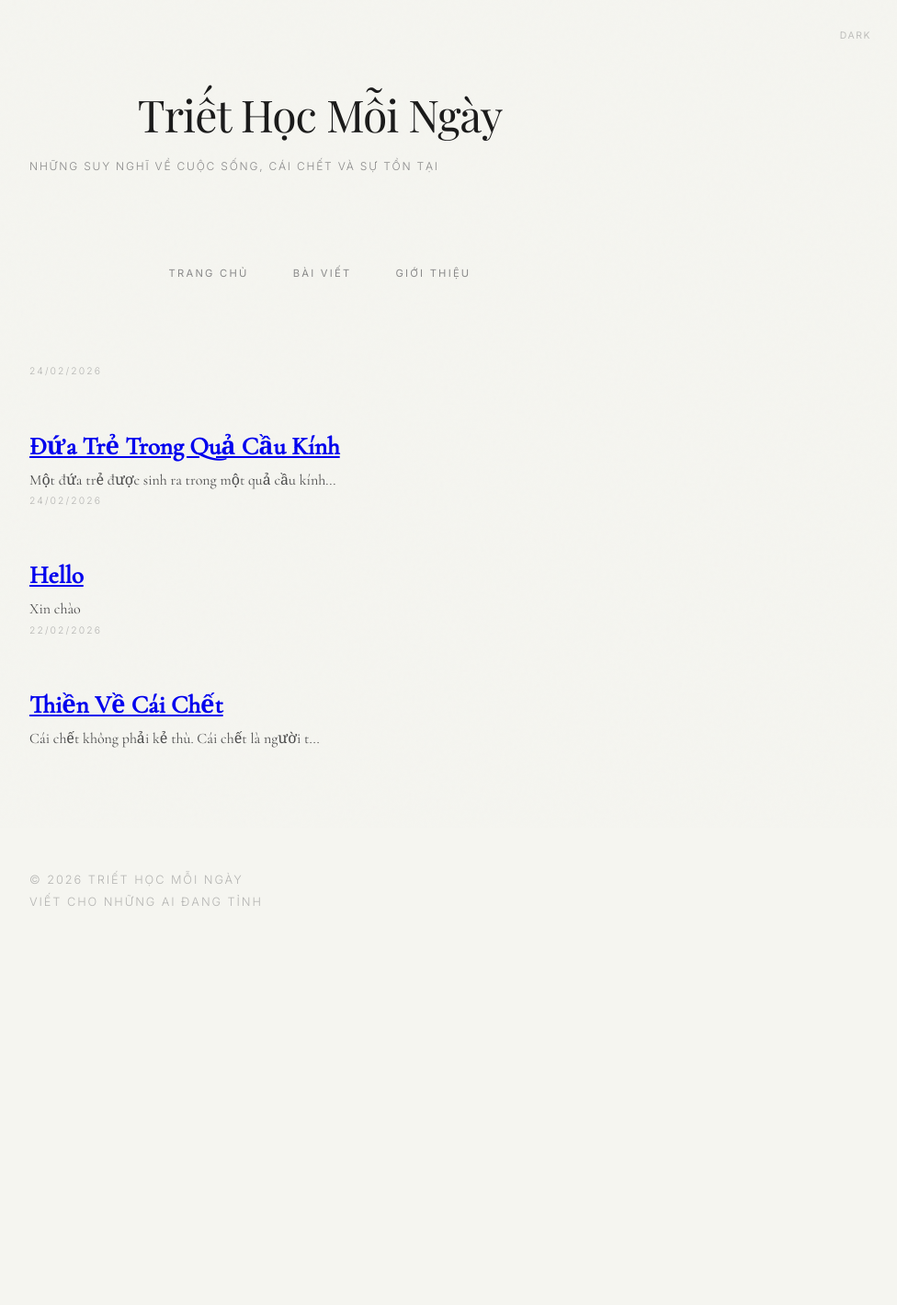
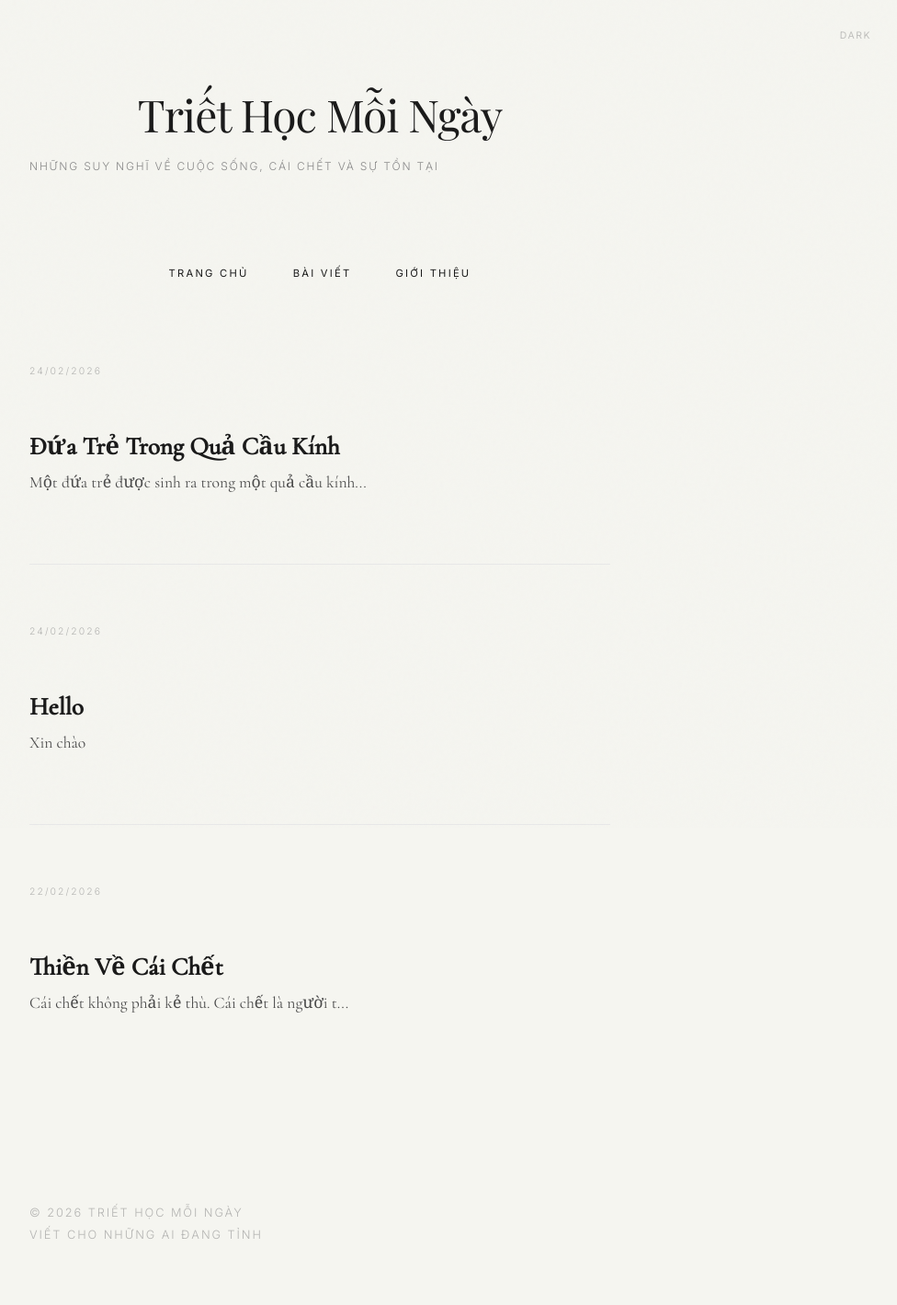
Before and after one commit to canneed02/triet-hoc-moi-ngay, a Jekyll site: the page built from index.html, in a window 1280 px wide. Shown: the whole page at 92% size, without its empty margins (292-1268 px from the left). Built offline with Jekyll 4.4.1, drawn with Linux system fonts in a browser that asks for light colours; some web fonts are replaced; before the commit the page ends 1057 px from its top, so only the background shows below that.

Commit message:
Fix: Link styling + post spacing

```diff
--- a/assets/css/style.css
+++ b/assets/css/style.css
@@ -83,17 +83,37 @@
 article h2 a:hover { opacity: 0.7; }
 
 /* POST LIST ANIMATION */
-.post-list article { animation: fadeIn 1s var(--ease-smooth); animation-fill-mode: both; }
-.post-list article:nth-child(1) { animation-delay: 0.1s; }
-.post-list article:nth-child(2) { animation-delay: 0.2s; }
-.post-list article:nth-child(3) { animation-delay: 0.3s; }
+.post-list article,
+.post-list .post-preview {
+    animation: fadeIn 1s var(--ease-smooth);
+    animation-fill-mode: both;
+    margin-bottom: var(--space-2xl);
+    padding-bottom: var(--space-xl);
+    border-bottom: 1px solid var(--border);
+}
+.post-list article:last-child,
+.post-list .post-preview:last-child {
+    border-bottom: none;
+    margin-bottom: 0;
+}
 @keyframes fadeIn { from { opacity: 0; transform: translateY(20px); } to { opacity: 1; transform: translateY(0); } }
 
 /* PARAGRAPHS */
 p { margin-bottom: var(--space-md); text-align: justify; font-size: 1.1rem; color: var(--text-light); line-height: 1.85; orphans: 3; widows: 3; }
 
 /* ============================================
-   POST PREVIEW / EXCERPT - NO DROP CAP
+   LINKS - Minimalist Reset
+   ============================================ */
+a {
+    text-decoration: none !important;
+    color: inherit !important;
+    transition: opacity 0.3s ease;
+}
+a:hover {
+    opacity: 0.7;
+}
+
+/* POST PREVIEW / EXCERPT - NO DROP CAP */
    ============================================ */
 .post-preview p,
 .excerpt,
```
